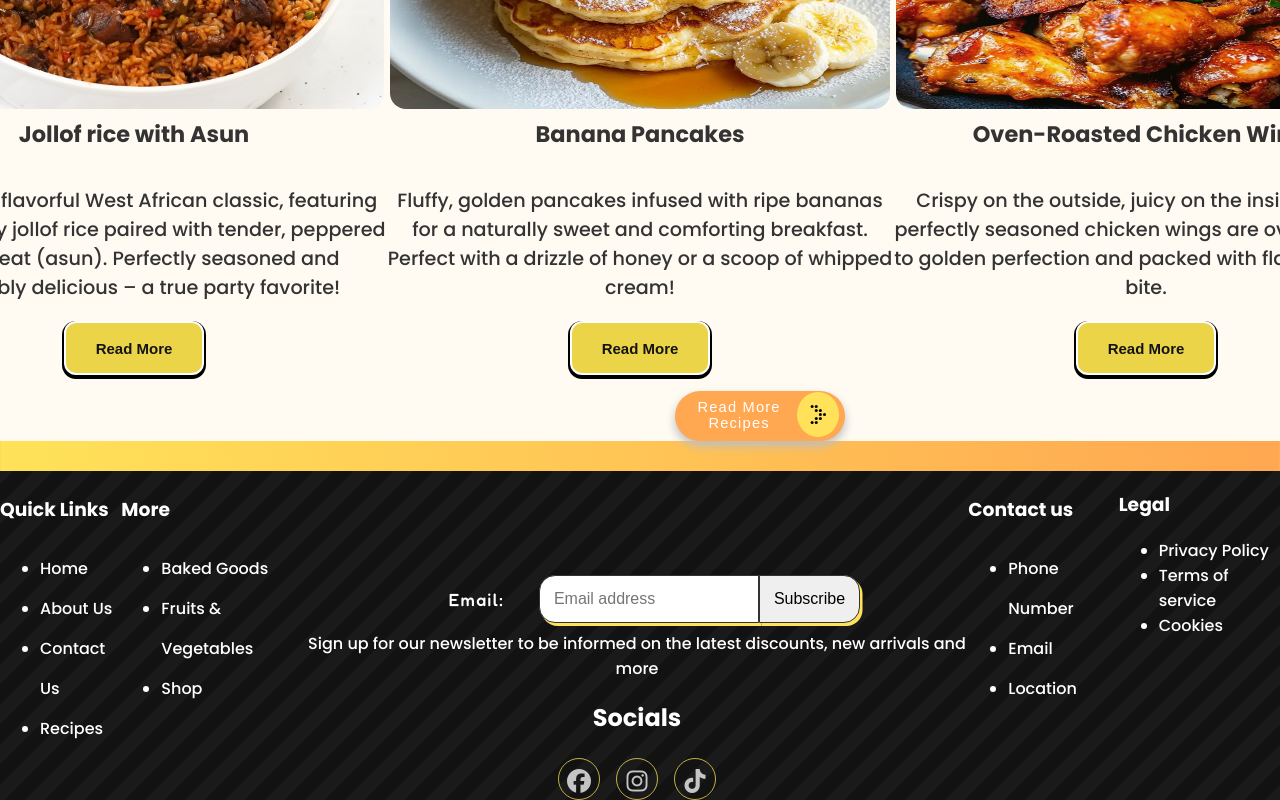
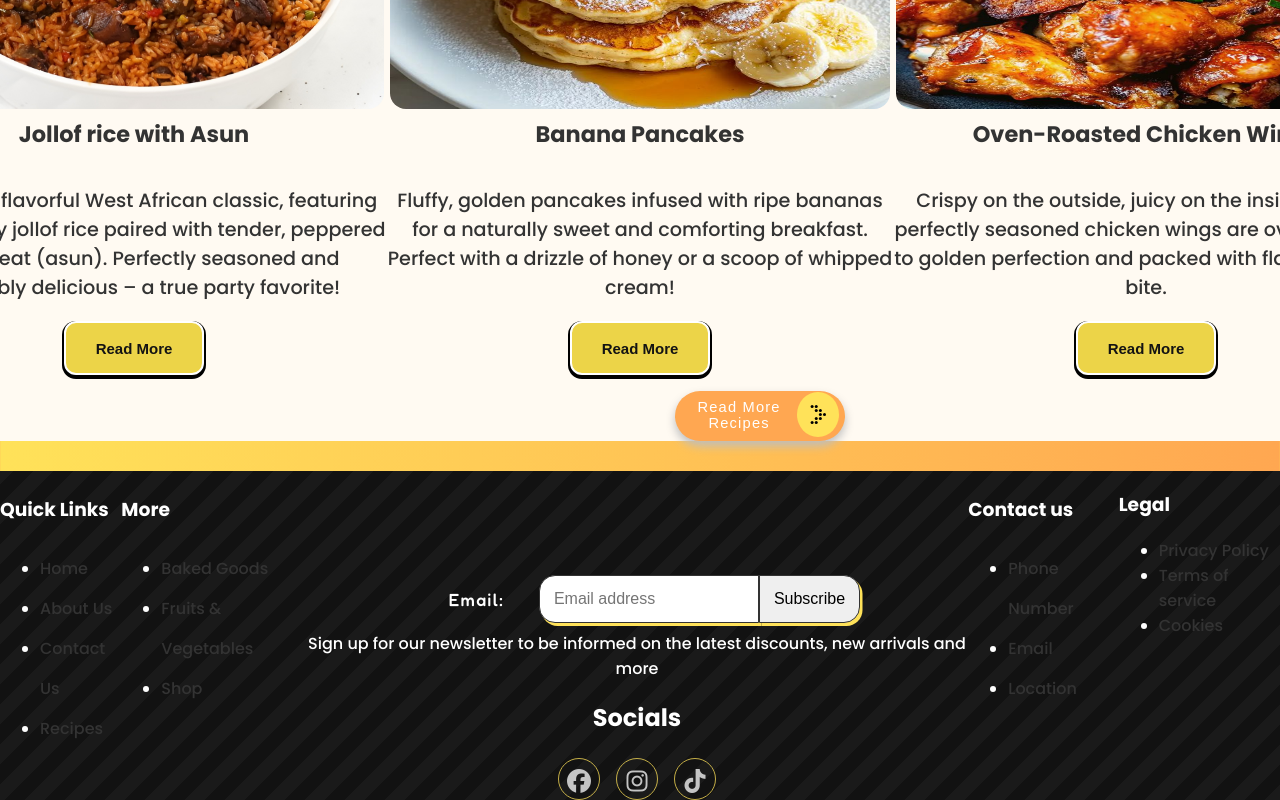
Before and after one commit to ASHURA-21/SnackNest, a React (Vite) app: page / in a window 1280 px wide. Shown: the part 5933-6733 px from the top of the page. Built offline with nearby package versions, Linux system fonts and the light colour scheme.

Commit message:
to top button modifications

```diff
--- a/src/App.jsx
+++ b/src/App.jsx
@@ -37,7 +37,7 @@ function App() {
 
      <nav className="navbar">
   <h2>
-    <img src={nest} alt="Brand_logo" />
+    <img src={nest} alt="Brand_logo" loading={Loader}/>
   </h2>
 
   {/* Desktop Nav */}
--- a/src/Pages/About.jsx
+++ b/src/Pages/About.jsx
@@ -85,7 +85,7 @@ Inspired by the idea of a “nest” — a cozy, trusted space — we built Snac
     </section>
         </div>
         <Footer></Footer>
-        {/* <TopBtn></TopBtn> */}
+        <TopBtn></TopBtn>
         </>
     )
 }
--- a/src/Pages/Footer.css
+++ b/src/Pages/Footer.css
@@ -2,7 +2,7 @@
 :root {
   --bg: #fffaf2;
   --surface: #ffffff;
-  --text: #333333;
+    --text: #333333;
   --accent: #ffa751;
   --highlight: #ffe259;
 }
@@ -69,7 +69,7 @@
 }
 .list-items{
   text-decoration: none;
-  color: var(--surface);
+  color: var(--text);
   transition: ease-in-out .3s;
 }
 .list-items:hover{
```
